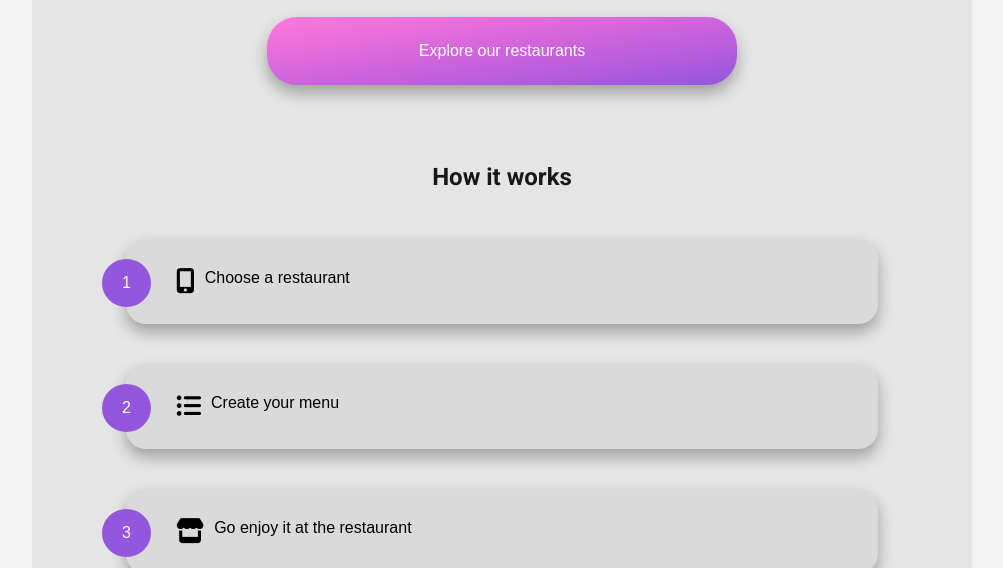
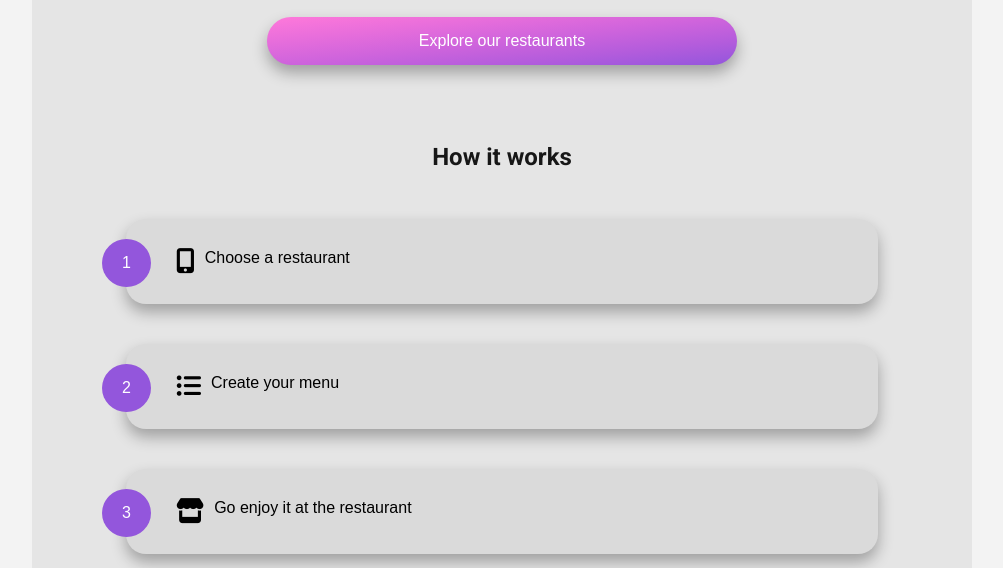
Before and after one commit to ranjith-amburose/Ohmyfood, a plain HTML site: page index.html in a window 1280 px wide. Shown: the part 263-831 px from the top of the page, without its empty margins (138-1141 px from the left). Drawn offline with Linux system fonts and the light colour scheme; a web font is replaced by a local one.

Commit message:
SCSS Updated

```diff
--- a/scss/pages/_index.scss
+++ b/scss/pages/_index.scss
@@ -121,7 +121,7 @@ h3 {
 
     h4, h5{
       padding: 0px 0px 5px 0px;
-      width: 265px;
+      width: 270px;
     }
     //Index Page - Heart Icons
     .heart-trnas{
@@ -245,7 +245,9 @@ h3 {
       margin: 15px;
     }
   }//#works
-
+  #restaurant h3{
+    padding-right: 20px;
+  }
   #resto{
     display: flex;
     flex-direction: row;
--- a/scss/utilities/_variables.scss
+++ b/scss/utilities/_variables.scss
@@ -22,7 +22,7 @@ $base-font-size: 12px;
 $heading-scale: 4px; // amount of px headings grow from h6 to h1
 
 //Button Variables
-$btn-padding: 25px 20px;
+$btn-padding: 15px 20px;
 $btn-margin: 20px;
 $btn-margin-large: 40px 0px;
 $border-radius: 30px;
```
Also changed, not shown: scss/main.css.
